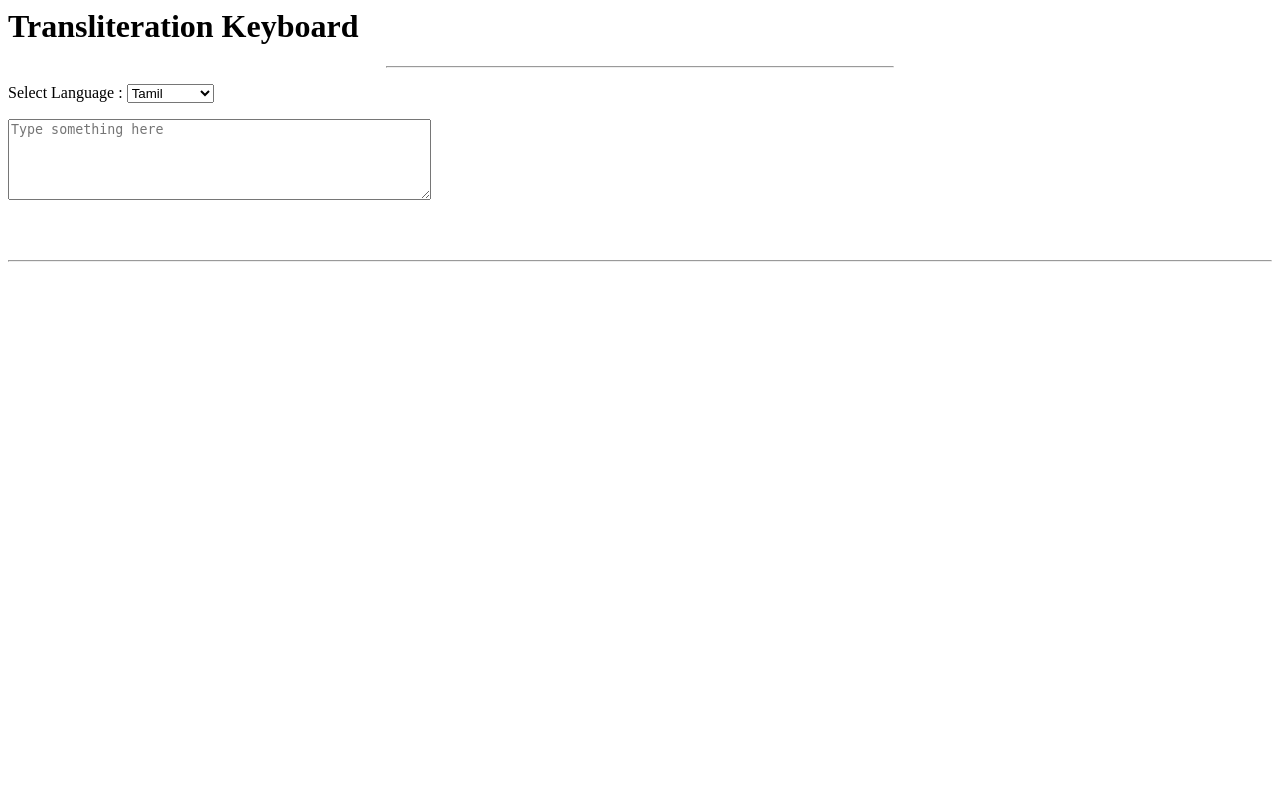
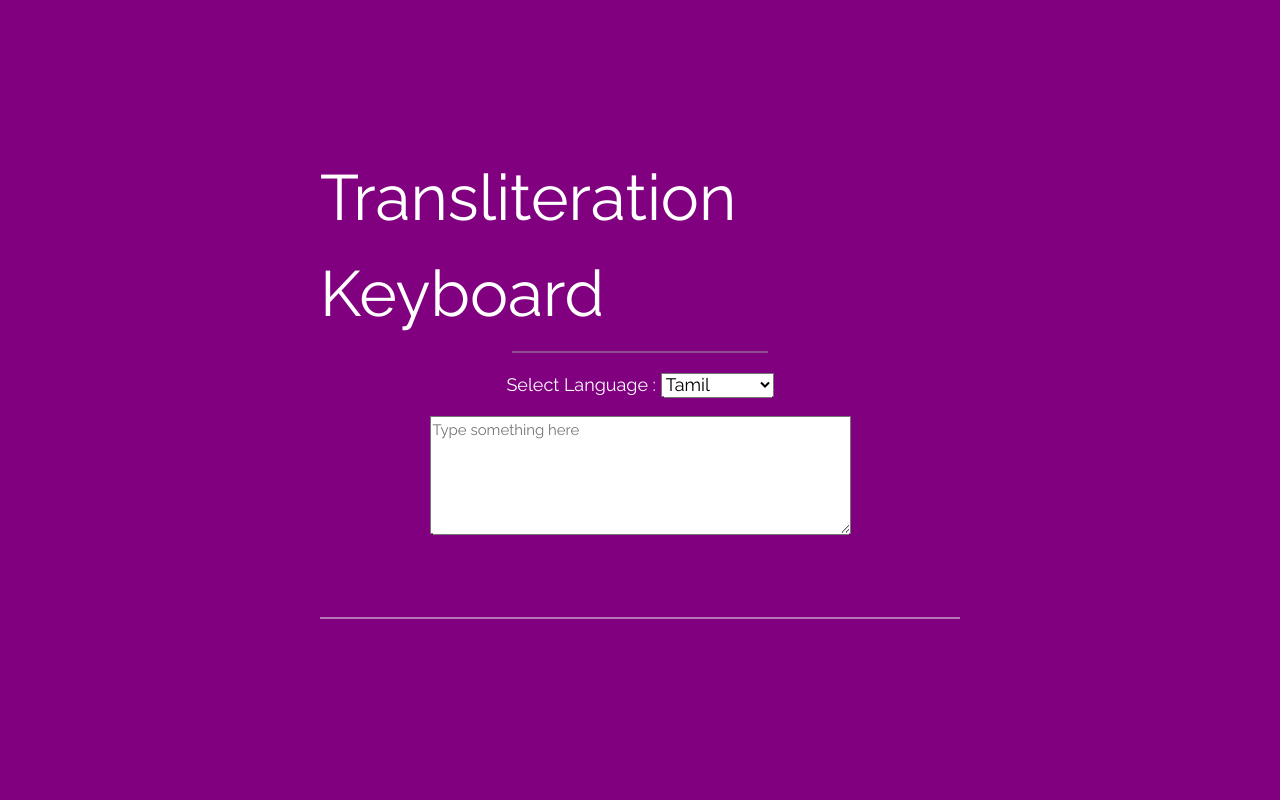
Before and after one commit to vidya-siva/proj-1, a Django app: page / in a window 1280 px wide. Run offline with Django 4.2, Linux system fonts and the light colour scheme; some libraries are stand-ins or nearby versions.

Commit message:
style changes

```diff
--- a/Transliteration/templates/Transliteration.html
+++ b/Transliteration/templates/Transliteration.html
@@ -1,10 +1,27 @@
 {% extends "base.html" %}
 
 {% block page_content %}
+<link rel="stylesheet" href="https://www.w3schools.com/w3css/4/w3.css">
+<link rel="stylesheet" href="https://fonts.googleapis.com/css?family=Raleway">
+<style>
+  body,h1 {font-family: "Raleway", sans-serif}
+  body, html {height: 100%}
+  .bgimg {
+      background-color: purple;
+    min-height: 100%;
+    background-position: center;
+    background-size: cover;
+  }
+
+  div.justified {
+          display: flex;
+          justify-content: center;
+      }
+  </style>
 {% block body %}
 <script src="https://ajax.googleapis.com/ajax/libs/jquery/2.1.1/jquery.min.js"></script>
 <script src="https://ajax.googleapis.com/ajax/libs/jquery/3.4.1/jquery.min.js"></script>
-<!-- <div class="bgimg w3-display-container w3-animate-opacity w3-text-white"> -->
+<div class="bgimg w3-display-container w3-animate-opacity w3-text-white">
     <div class="w3-display-topleft w3-padding-large w3-xlarge">
       <!--Lpgo -->
     </div>
```
